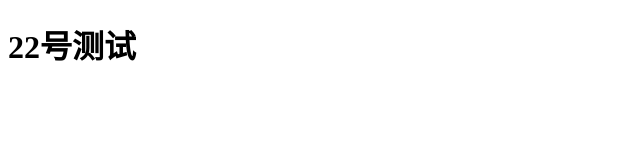
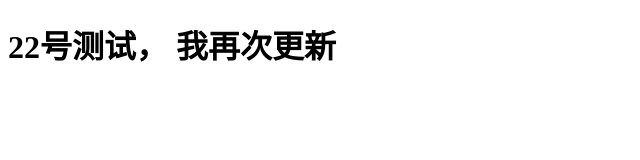
Before and after one commit to Eli-v12/demo, a plain HTML site: page index.html in a window 1280 px wide. Shown: the whole page, without its empty margins (0-640 px from the left). Drawn offline with Linux system fonts and the light colour scheme.

Commit message:
0922-1更新

```diff
--- a/index.html
+++ b/index.html
@@ -6,6 +6,6 @@
     <title>Document</title>
   </head>
   <body>
-    <h1>22号测试</h1>
+    <h1>22号测试， 我再次更新</h1>
   </body>
 </html>
```
